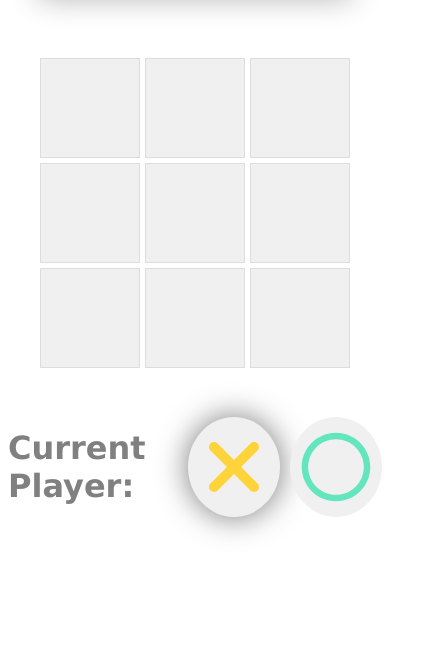
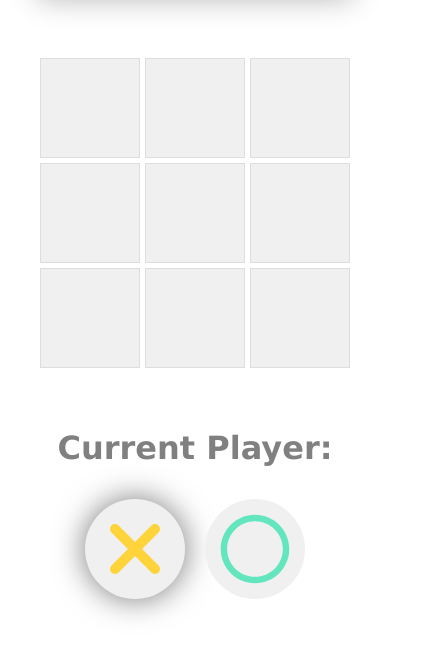
Before and after one commit to AxelZimmermann-HH/TicTacToe, a plain HTML site: page index.html in a window 390 px wide. Shown: the part 130-786 px from the top of the page, 434 px wide, since content can reach past the window. Drawn offline with Linux system fonts and the light colour scheme.

Commit message:
finished

```diff
--- a/index.html
+++ b/index.html
@@ -31,6 +31,7 @@
 
     <div class="button-container">
         <h1>Current Player:</h1>
+        <div class="buttons">
             <button id="chooseX" class="choice-button active">
                 <img src="./img/xmark.svg" alt="X">
             </button>
@@ -38,6 +39,7 @@
                 <img src="img/circle.svg" alt="O">
             </button>
         </div>
+    </div>
 
 
 
--- a/style.css
+++ b/style.css
@@ -55,6 +55,12 @@ h1 {
     margin-top: 20px;
 }
 
+.buttons {
+    display: flex;
+    gap: 20px;
+    padding-left: 20px;
+}
+
 .choice-button {
     border: none;
     background-color: #f0f0f0; /* Identisch zu den Feldern */
@@ -107,3 +113,15 @@ h1 {
 .d-none {
     display: none;
 }
+
+@media (max-width: 550px) {
+    .navbar img {
+        height: 50px;
+    }
+    .button-container {
+        flex-direction: column;
+    }
+    .buttons {
+        padding-left: 0;
+    }
+}
```
Lines whose indentation alone changed are shown as unchanged.
